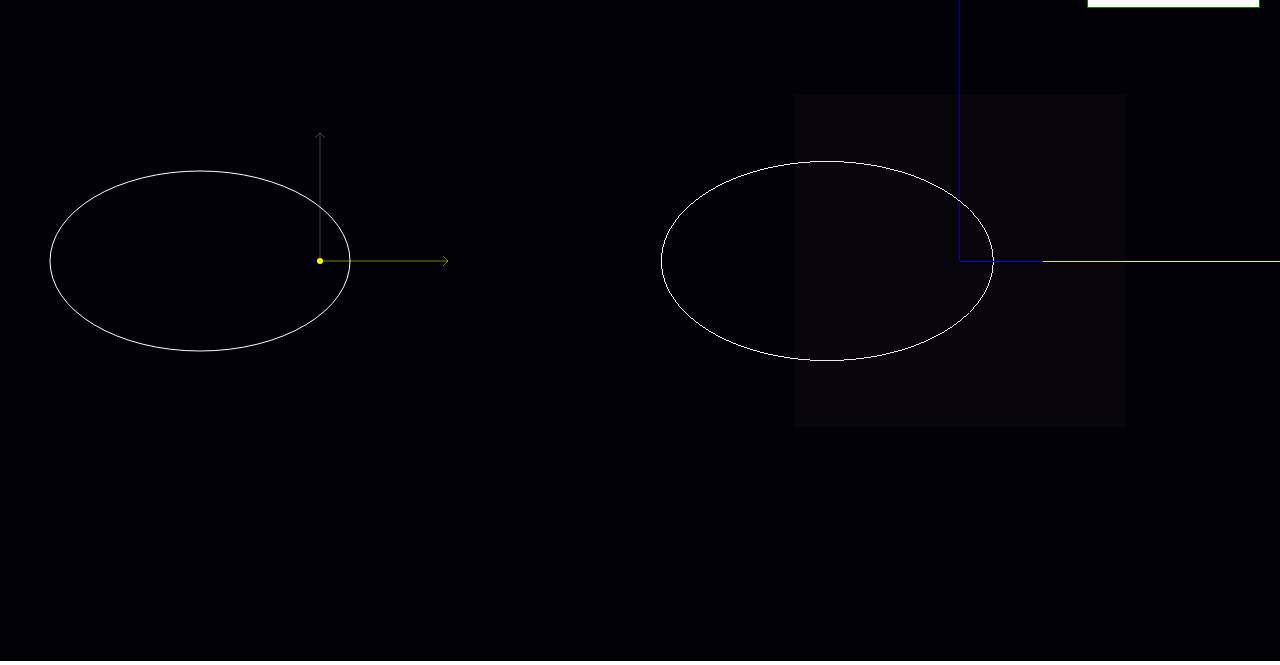
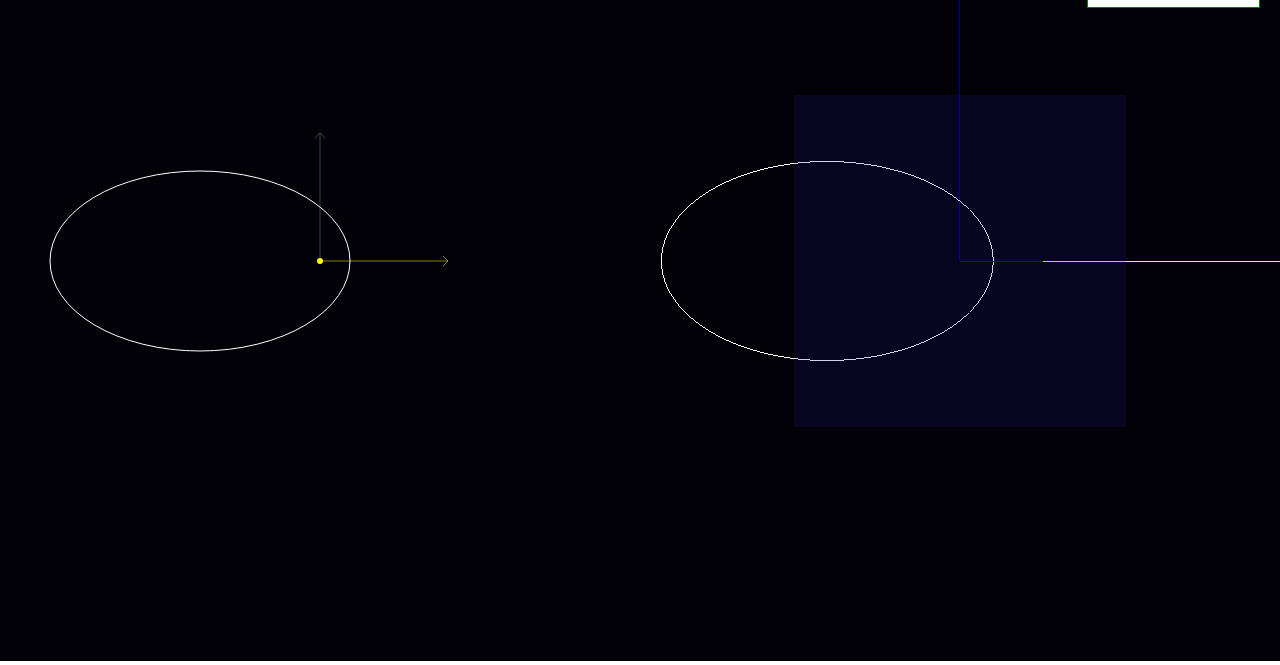
Before and after one commit to aql/aql.github.io, a plain HTML site: page orbital-elements-viewer/index.html in a window 1280 px wide. Shown: the part 139-804 px from the top of the page. Drawn offline with nearby package versions, Linux system fonts and the light colour scheme.

Commit message:
Add the orbital plane.

```diff
--- a/orbital-elements-viewer/index.html
+++ b/orbital-elements-viewer/index.html
@@ -148,12 +148,11 @@ body {
       </div>
     </div>
   </div>
-  <!-- <script src="https://unpkg.com/vue@3"></script> -->
   <script src="https://unpkg.com/vue@3.2.31/dist/vue.global.prod.js"></script>
   <script src="https://unpkg.com/three@0.138.3/build/three.js"></script>
   <script src="https://unpkg.com/three@0.138.3/examples/js/controls/OrbitControls.js"></script>
-  <script type="module">
-const { createApp, ref, onMounted } = Vue
+  <script>
+const { createApp, ref, computed, onMounted } = Vue
 createApp({
   setup() {
     const solarRadius = ref(3)
@@ -176,6 +175,10 @@ createApp({
     // # WebGL Rendering Objects
     // scene
     const scene = new THREE.Scene()
+
+    const light = new THREE.DirectionalLight(0xffffff, 1)
+    light.position.set(0, 0, 1)
+    scene.add(light)
 
     // axis
     scene.add(new THREE.Line(
@@ -201,7 +204,7 @@ createApp({
     ))
     scene.add(new THREE.Mesh(
       new THREE.PlaneGeometry(f.value * 2, f.value * 2, 1, 1),
-      new THREE.MeshBasicMaterial({color: 0x303030, transparent: true, opacity: 0.1})
+      new THREE.MeshLambertMaterial({color: 0x303030, transparent: true, opacity: 0.1})
     ))
 
     // orbit
@@ -232,6 +235,7 @@ createApp({
     }
     updateOrbit()
 
+    // additional lines
     const nodeLine = new THREE.Line(
       new THREE.BufferGeometry().setFromPoints([
         new THREE.Vector3(0, 0, 0),
@@ -259,6 +263,42 @@ createApp({
     )
     scene.add(periLine)
 
+    // additional plane
+    const orbitalPlane = new THREE.Mesh(
+      new THREE.PlaneGeometry(f.value * 2, f.value * 2, 1, 1),
+      new THREE.MeshLambertMaterial({color: 0x0000cc, transparent: true, opacity: 0.1})
+    )
+    scene.add(orbitalPlane)
+
+    // orbit quaternion
+    const orbitQuaternion = computed(() => {
+      const q = new THREE.Quaternion()
+
+      const qn = new THREE.Quaternion().setFromAxisAngle(
+        new THREE.Vector3(0, 0, 1),
+        (node.value / 180) * Math.PI
+      )
+      q.multiply(qn)
+      nodeLine.quaternion.set(q.x, q.y, q.z, q.w)
+
+      const qi = new THREE.Quaternion().setFromAxisAngle(
+        new THREE.Vector3(1, 0, 0),
+        (incl.value / 180) * Math.PI
+      )
+      q.multiply(qi)
+      inclLine.quaternion.set(q.x, q.y, q.z, q.w)
+      orbitalPlane.quaternion.set(q.x, q.y, q.z, q.w)
+
+      const qp = new THREE.Quaternion().setFromAxisAngle(
+        new THREE.Vector3(0, 0, 1),
+        (peri.value / 180) * Math.PI
+      )
+      q.multiply(qp)
+      periLine.quaternion.set(q.x, q.y, q.z, q.w)
+
+      return q
+    })
+
     // camera
     const aspect = width.value / height.value
 
@@ -274,7 +314,7 @@ createApp({
     oCam.position.set(0, 0, z.value)
     scene.add(oCam)
 
-    // control
+    // camera changer
     let updatePerspective = ref(() => {})
 
     onMounted(() => {
@@ -286,39 +326,18 @@ createApp({
       elem.appendChild(renderer.domElement)
 
       // control
-      let control = new THREE.OrbitControls(usePerspective.value ? pCam : oCam, elem)
+      let control
       updatePerspective.value = () => {
         if (control) { control.dispose() }
         control = new THREE.OrbitControls(usePerspective.value ? pCam : oCam, elem)
       }
+      updatePerspective.value()
 
       // render flame
       const renderFrame = () => {
         requestAnimationFrame(renderFrame)
 
-        const q = new THREE.Quaternion()
-
-        const qn = new THREE.Quaternion().setFromAxisAngle(
-          new THREE.Vector3(0, 0, 1),
-          (node.value / 180) * Math.PI
-        )
-        q.multiply(qn)
-        nodeLine.quaternion.set(q.x, q.y, q.z, q.w)
-
-        const qi = new THREE.Quaternion().setFromAxisAngle(
-          new THREE.Vector3(1, 0, 0),
-          (incl.value / 180) * Math.PI
-        )
-        q.multiply(qi)
-        inclLine.quaternion.set(q.x, q.y, q.z, q.w)
-
-        const qp = new THREE.Quaternion().setFromAxisAngle(
-          new THREE.Vector3(0, 0, 1),
-          (peri.value / 180) * Math.PI
-        )
-        q.multiply(qp)
-        periLine.quaternion.set(q.x, q.y, q.z, q.w)
-
+        const q = orbitQuaternion.value
         orbit.quaternion.set(q.x, q.y, q.z, q.w)
 
         renderer.render(scene, usePerspective.value ? pCam : oCam)
```
